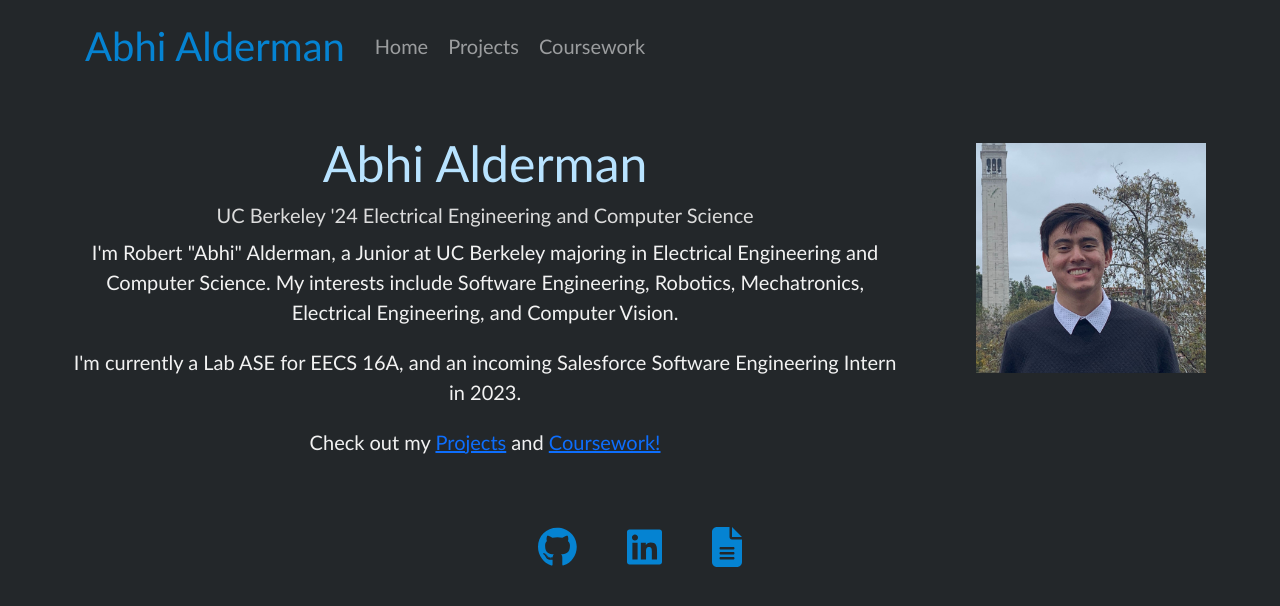
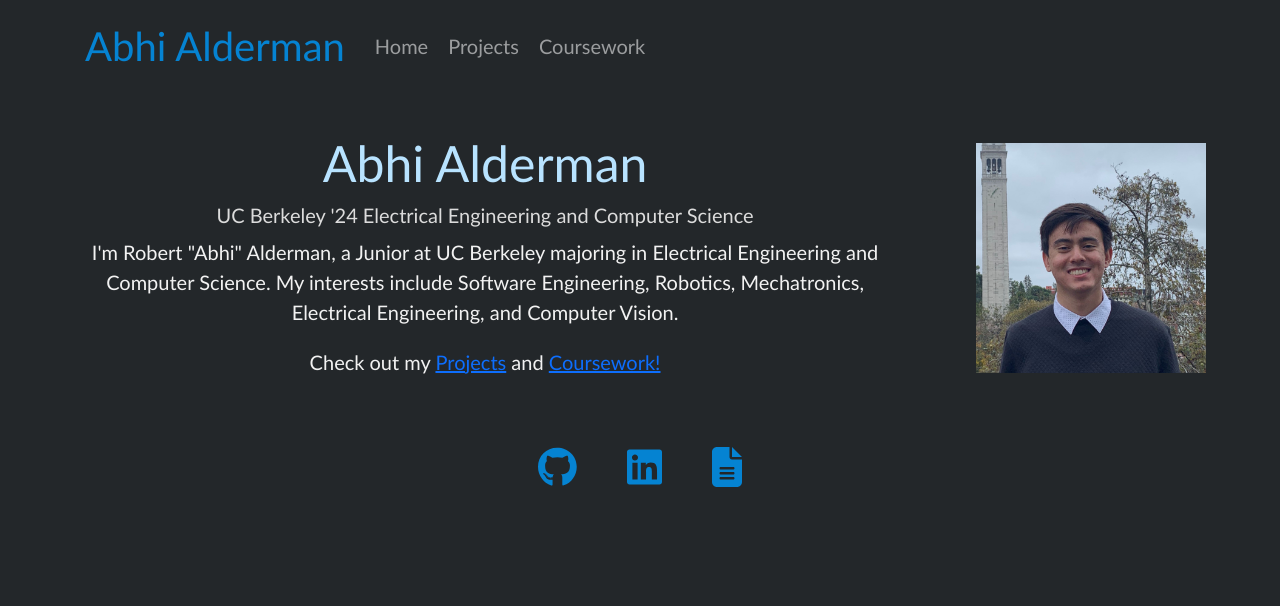
Before and after one commit to AbhiAlderman/Portfolio, a React (Create React App) app: page / in a window 1280 px wide. Shown: the top 606 px of the page. Built offline with nearby package versions, Linux system fonts and the light colour scheme.

Commit message:
updated link for resume

```diff
--- a/src/Pages/Bottombar/bottombar.js
+++ b/src/Pages/Bottombar/bottombar.js
@@ -8,7 +8,7 @@ export default function bottombar() {
         <div>
             <a href="https://github.com/abhialderman" className="icon"><FontAwesomeIcon icon={faGithub} transform="left-20" /></a>
             <a href="https://www.linkedin.com/in/abhialderman/" className="icon"><FontAwesomeIcon icon={faLinkedin} /></a>
-            <a href="./AbhiAlderman_Resume.pdf" className="icon" ><FontAwesomeIcon icon={faFileAlt} transform="right-20"/></a>
+            <a href="https://abhialderman.com/AbhiAlderman_Resume.pdf" className="icon" ><FontAwesomeIcon icon={faFileAlt} transform="right-20"/></a>
         </div>
     )
 }
--- a/src/Pages/index.js
+++ b/src/Pages/index.js
@@ -12,9 +12,10 @@ const Home = () => {
           <h2 className="position">UC Berkeley '24 Electrical Engineering and Computer Science</h2>
           <p>I'm Robert "Abhi" Alderman, a Junior at UC Berkeley majoring in Electrical Engineering and Computer Science.
             My interests include Software Engineering, Robotics, Mechatronics, Electrical Engineering, and Computer Vision.
+
           </p>
           <p>
-            I'm currently a Lab ASE for EECS 16A, and an incoming Salesforce Software Engineering Intern in 2023.
+
           </p>
           <p>Check out my <a href="/projects">Projects</a> and <a href="/courseworks">Coursework!</a></p>
         </div>
```
